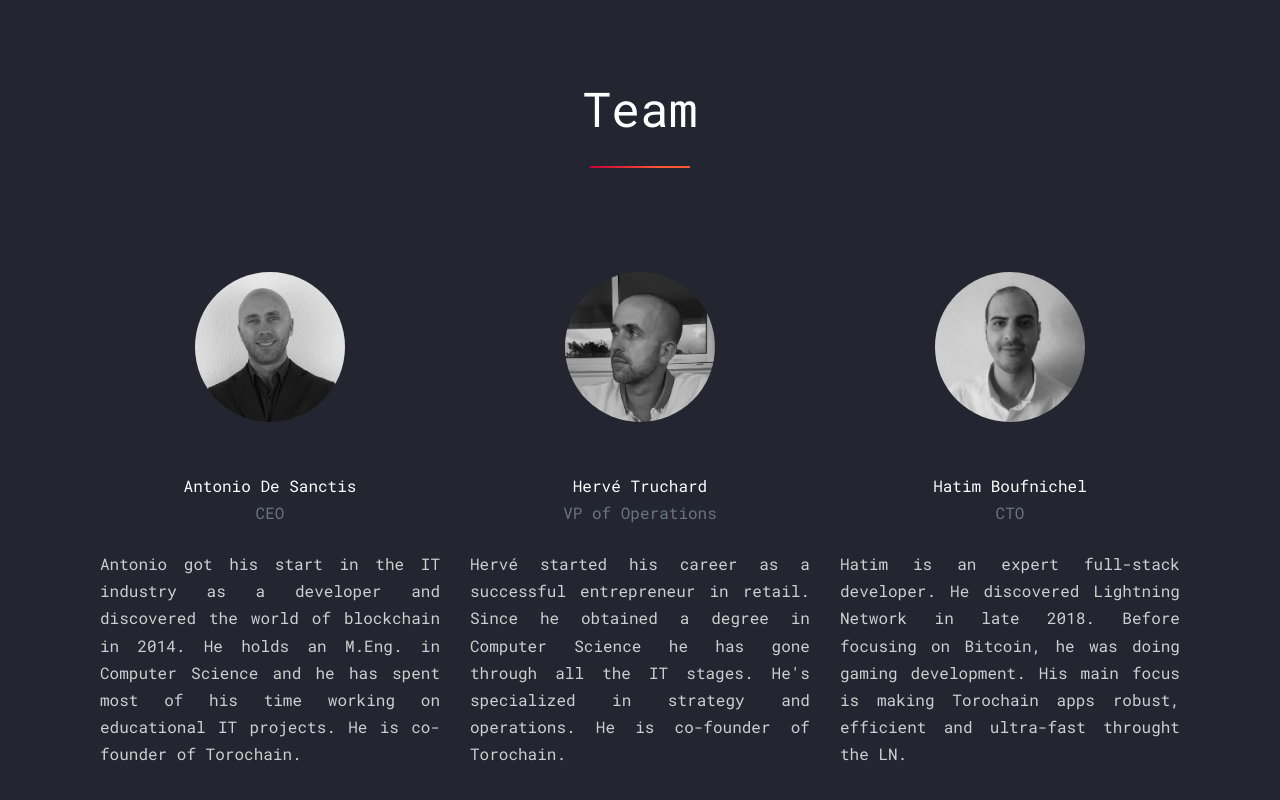
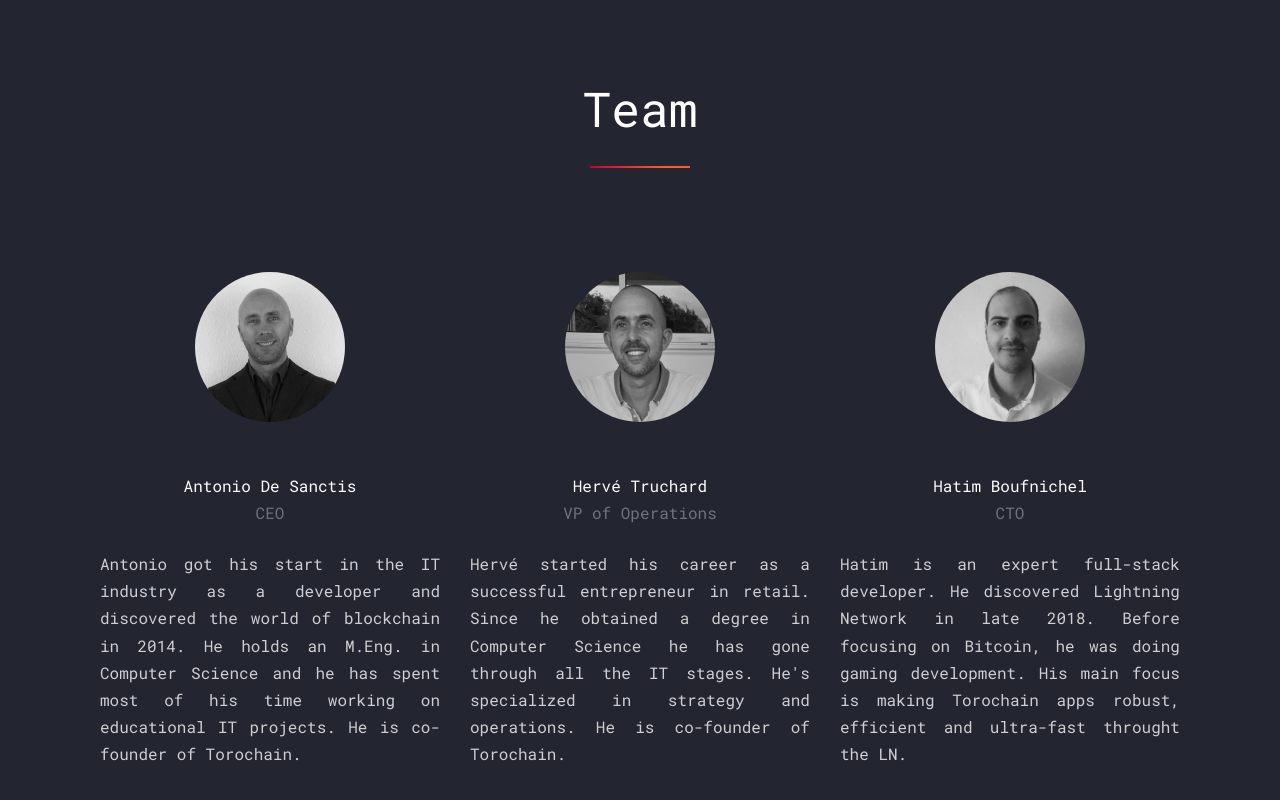
Before and after one commit to antoniods/toro, a plain HTML site: page index.html in a window 1280 px wide. Shown: the part 2394-3194 px from the top of the page. Drawn offline with Linux system fonts and the light colour scheme; animation ran at ten frames a second; files whose address does not match are found by name.

Commit message:
img hervé

```diff
--- a/index.html
+++ b/index.html
@@ -280,7 +280,7 @@
           <div class="col-md-6 col-lg-4 mb-5 mb-lg-5" data-aos="fade-up" data-aos-delay="200">
             <div class="testimony">
               <figure>
-                <img src="images/team/herve.jpeg" alt="Image" class="img-fluid blackandwhite">
+                <img src="images/team/herve.jpg" alt="Image" class="img-fluid blackandwhite">
               </figure>
               <blockquote class="text-center">
                 <p class="author mb-0">Hervé Truchard</p>
```
Also changed, not shown: images/team/herve.jpg (added), images/team/herve1.jpeg (renamed from images/team/herve.jpeg).
